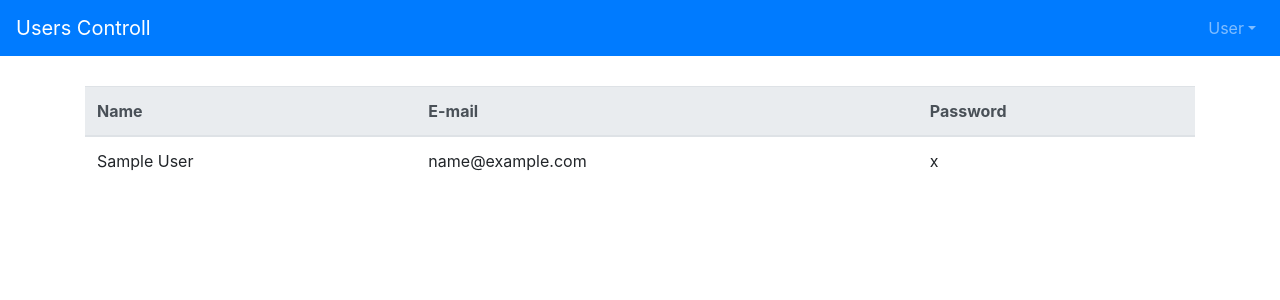
After one commit to luantorrex/users-controll, a Flask app: page /view/ in a window 1280 px wide. The commit adds this page. Shown: the top 300 px of the page. Run offline with Flask 2, Linux system fonts and the light colour scheme; tables that the repository leaves empty hold one stand-in row (values such as "Sample post"); some libraries are stand-ins or nearby versions.

Commit message:
Add SQLAlchemy + DB View Page

```diff
--- a/main.py
+++ b/main.py
@@ -1,15 +1,35 @@
-from flask import Flask, request, render_template, redirect, url_for, session, flash
+from flask import Flask, request, render_template, redirect, url_for, session
+from flask import flash
 from datetime import timedelta
+from flask_sqlalchemy import SQLAlchemy
 
 app = Flask(__name__)
 app.secret_key = "hello"
+app.config['SQLALCHEMY_DATABASE_URI'] = 'sqlite:///users.sqlite3'
+app.config['SQLALCHEMY_TRACK_MODIFICATIONS'] = False
 app.permanent_session_lifetime = timedelta(minutes=2)
+
+db = SQLAlchemy(app)
+
+
+class users(db.Model):
+    _id = db.Column("id", db.Integer(), primary_key=True)
+    name = db.Column(db.String(100))
+    email = db.Column(db.String(100))
+    password = db.Column(db.String(30))
+
+    def __init__(self, name, email, password):
+        self.name = name
+        self.email = email
+        self.password = password
+
 
 @app.route('/')
 def home():
     if "fullname" in session:
         return redirect(url_for("user"))
     return render_template("home.html")
+
 
 @app.route('/signup/', methods=["GET", "POST"])
 def signup():
@@ -18,13 +38,21 @@ def signup():
         session["fullname"] = request.form["fullname"]
         session["email"] = request.form["email"]
         session["password"] = request.form["password"]
+        user = users(
+            session["fullname"],
+            session["email"],
+            session["password"])
+        db.session.add(user)
+        db.session.commit()
         return redirect(url_for("user"))
     if request.method == "GET":
         return render_template("signup.html")
 
+
 @app.route('/user/')
 def user():
     return render_template("user.html")
+
 
 @app.route('/changeemail/', methods=["GET", "POST"])
 def changeemail():
@@ -38,6 +66,7 @@ def changeemail():
         else:
             return render_template("home.html")
 
+
 @app.route('/changepassword/', methods=["GET", "POST"])
 def changepassword():
     if request.method == "POST":
@@ -50,6 +79,7 @@ def changepassword():
         else:
             return render_template("home.html")
 
+
 @app.route('/signout/')
 def signout():
     session.pop("fullname", None)
@@ -58,4 +88,12 @@ def signout():
     flash("You have been logout.", "info")
     return redirect(url_for("home"))
 
-app.run(debug= True)
+
+@app.route('/view/')
+def view():
+    return render_template("view.html", values=users.query.all())
+
+
+if __name__ == "__main__":
+    db.create_all()
+    app.run(debug=True)
--- /dev/null
+++ b/templates/view.html
@@ -0,0 +1,24 @@
+{% extends "base-logged.html" %}
+{% block title %}Banco de Dados{% endblock %}
+
+{% block content %}
+    <table class="table">
+        <thead class="thead-light">
+            <tr>
+            <th scope="col">Name</th>
+            <th scope="col">E-mail</th>
+            <th scope="col">Password</th>
+            </tr>
+        </thead>
+
+        <tbody>
+        {% for item in values %}
+            <tr>
+                <td>{{ item.name }}</td>
+                <td>{{ item.email }}</td>
+                <td>{{ item.password }}</td>
+            </tr>
+        {% endfor %}
+        </tbody>
+    </table>
+{% endblock %}
```
Also changed, not shown: templates/signup.html (indentation only), users.sqlite3 (added), 1 other file.
